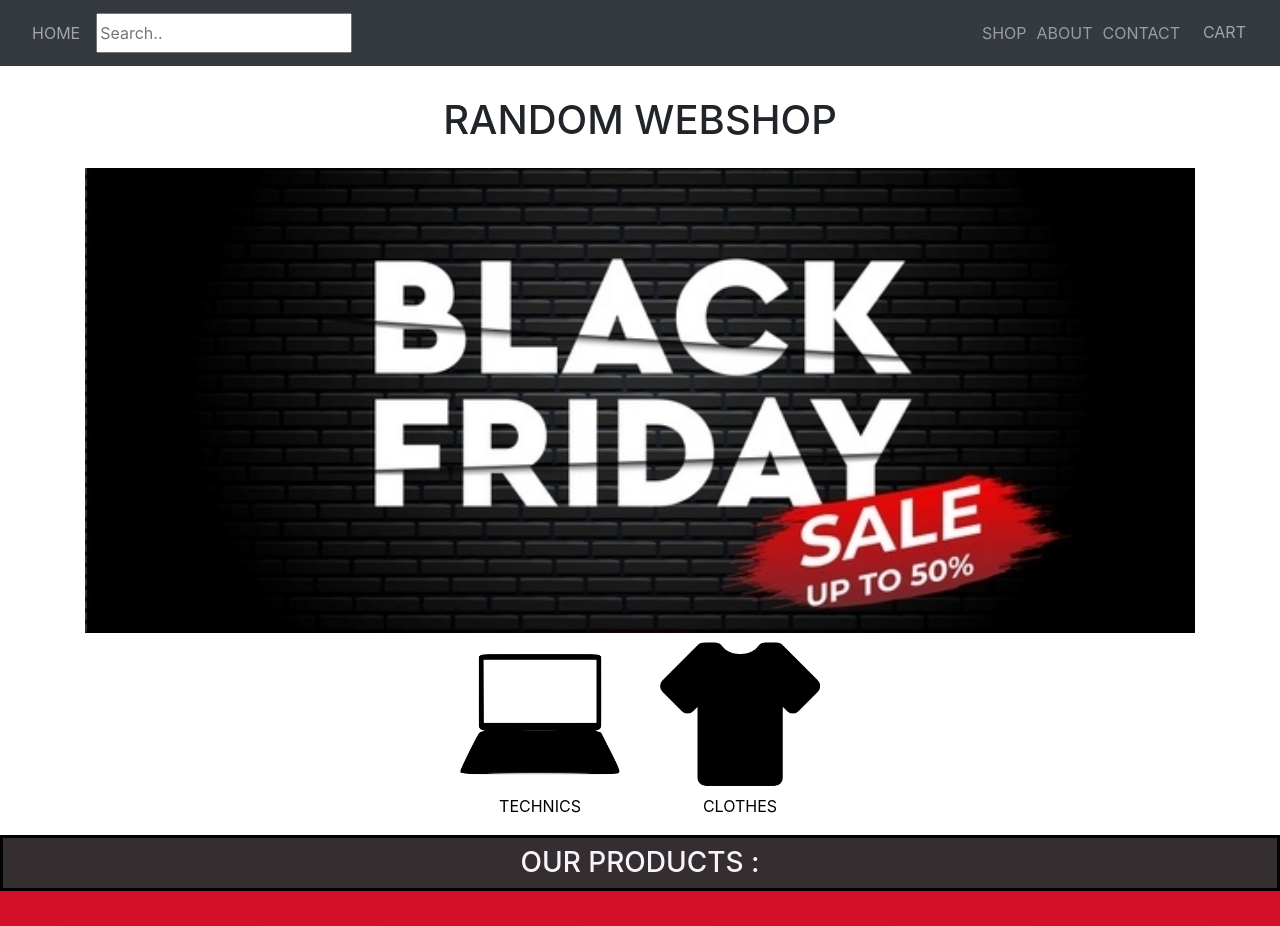
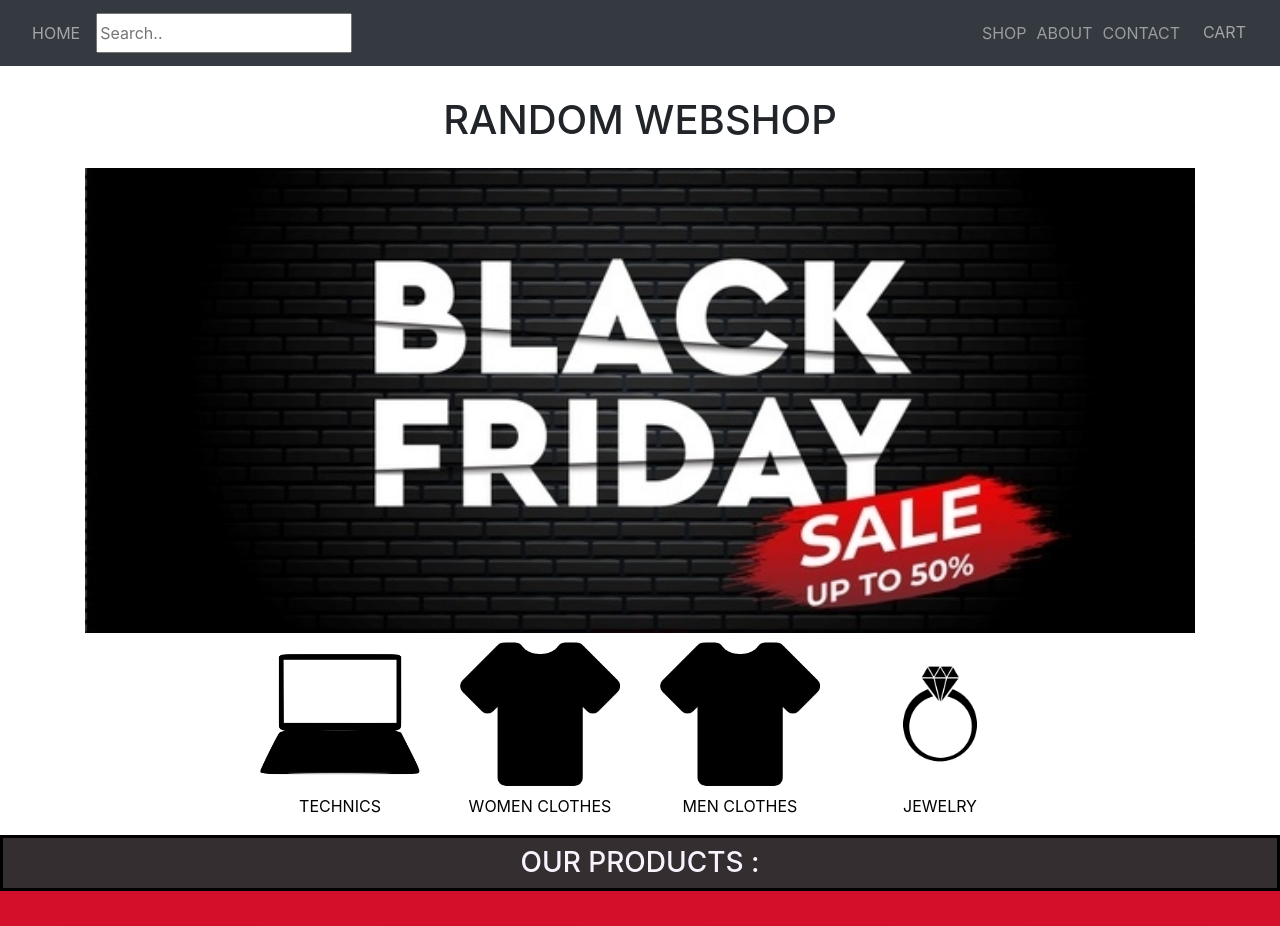
Before and after one commit to MustafaaE/JSArbete, a plain HTML site: page index.html in a window 1280 px wide. Shown: the top 926 px of the page. Drawn offline with nearby package versions, Linux system fonts and the light colour scheme; some icons are missing.

Commit message:
added categories and an image

```diff
--- a/index.html
+++ b/index.html
@@ -63,8 +63,20 @@
 
   <div class="item">
     <a href="#">
-      <img src="img/tshirt.png" alt="technics" width="160px;" height="160px;" />
-      <p>CLOTHES</p>
+      <img src="img/tshirt.png" alt="women clothes" width="160px;" height="160px;" />
+      <p>WOMEN CLOTHES</p>
+    </a>
+  </div>
+  <div class="item">
+    <a href="#">
+      <img src="img/tshirt.png" alt="men clothes" width="160px;" height="160px;" />
+      <p>MEN CLOTHES</p>
+    </a>
+  </div>
+  <div class="item">
+    <a href="#">
+      <img src="img/jewelery.jpg" alt="jewelry" width="160px;" height="160px;" />
+      <p>JEWELRY</p>
     </a>
   </div>
 </div>
```
Also changed, not shown: img/jewelery.jpg (added).
